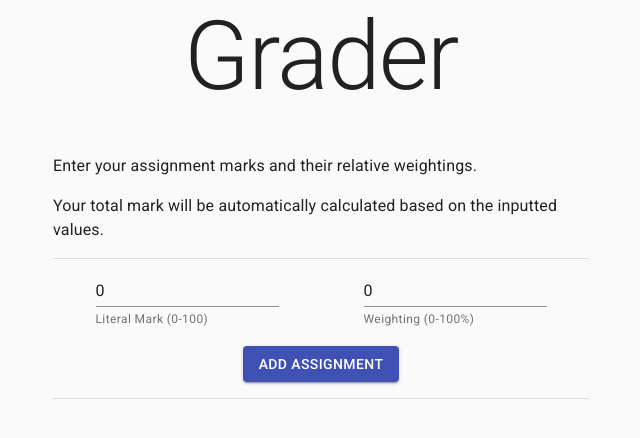
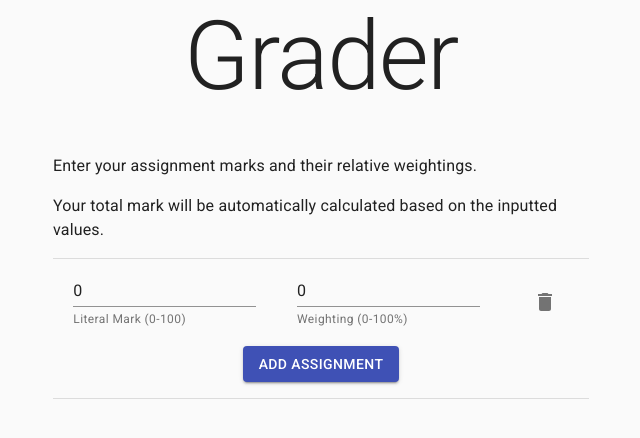
Before and after one commit to MatthewWid/Grader, a React (Vite) app: page / in a window 1280 px wide. Shown: the top 438 px of the page, without its empty margins (319-959 px from the left). Built offline with nearby package versions, Linux system fonts and the light colour scheme.

Commit message:
Add logic for removing individual assignment items. Add Material-UI icon pack.

```diff
--- a/package.json
+++ b/package.json
@@ -13,6 +13,7 @@
   },
   "dependencies": {
     "@material-ui/core": "^4.6.1",
+    "@material-ui/icons": "^4.5.1",
     "@material-ui/styles": "^4.6.0",
     "react": "^16.12.0",
     "react-dom": "^16.12.0"
--- a/src/js/App.js
+++ b/src/js/App.js
@@ -34,6 +34,12 @@ const App = () => {
 		setAssignments(newAssignments);
 	};
 
+	const removeAssignment = (index) => {
+		const newAssignments = [...assignments].filter((_, i) => i !== index);
+
+		setAssignments(newAssignments);
+	};
+
 	return (
 		<Fragment>
 			<CssBaseline />
@@ -43,7 +49,11 @@ const App = () => {
 					<Typography variant="body1" paragraph>Enter your assignment marks and their relative weightings.</Typography>
 					<Typography variant="body1" paragraph>Your total mark will be automatically calculated based on the inputted values.</Typography>
 					<Divider />
-					<AssignmentList assignments={assignments} updateAssignment={updateAssignment} />
+					<AssignmentList
+						assignments={assignments}
+						updateAssignment={updateAssignment}
+						removeAssignment={removeAssignment}
+					/>
 					<Box m={2} style={{
 						"textAlign": "center"
 					}}>
--- a/src/js/Assignment.js
+++ b/src/js/Assignment.js
@@ -1,9 +1,11 @@
 import React from "react";
 import Box from "@material-ui/core/Box";
 import TextField from "@material-ui/core/TextField";
+import IconButton from "@material-ui/core/IconButton";
+import DeleteIcon from "@material-ui/icons/Delete";
 
 const Assignment = (props) => {
-	const {assignment, updateAssignment, index} = props;
+	const {assignment, index, updateAssignment, removeAssignment} = props;
 
 	const handleChange = (type) => (
 		({target: {value}}) => {
@@ -30,6 +32,9 @@ const Assignment = (props) => {
 				helperText="Weighting (0-100%)"
 				onChange={handleChange("weight")}
 			/>
+			<IconButton onClick={() => removeAssignment(index)}>
+				<DeleteIcon />
+			</IconButton>
 		</Box>
 	);
 };
--- a/src/js/AssignmentList.js
+++ b/src/js/AssignmentList.js
@@ -2,11 +2,19 @@ import React, {Fragment} from "react";
 import Assignment from "./Assignment.js";
 
 const AssignmentList = (props) => {
-	const {assignments, updateAssignment} = props;
+	const {assignments, updateAssignment, removeAssignment} = props;
 
 	return (
 		<Fragment>
-			{assignments.map((a, i) => <Assignment assignment={a} updateAssignment={updateAssignment} key={i} index={i} />)}
+			{assignments.map((a, i) => (
+				<Assignment
+					assignment={a}
+					updateAssignment={updateAssignment}
+					removeAssignment={removeAssignment}
+					key={i}
+					index={i}
+				/>
+			))}
 		</Fragment>
 	);
 };
```
Also changed, not shown: 1 other file (tests, documents, lock files or other folders).
